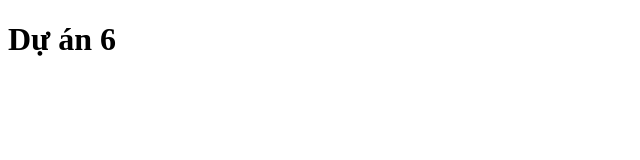
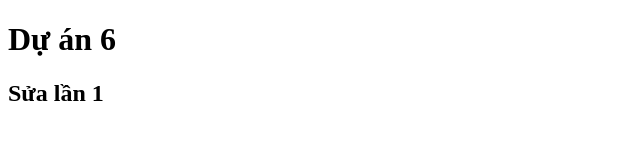
Before and after one commit to vuquang037979/duan6, a plain HTML site: page index.html in a window 1280 px wide. Shown: the whole page, without its empty margins (0-640 px from the left). Drawn offline with Linux system fonts and the light colour scheme.

Commit message:
1. Sửa lần 1

```diff
--- a/index.html
+++ b/index.html
@@ -7,5 +7,6 @@
   </head>
   <body>
     <h1>Dự án 6</h1>
+    <h2>Sửa lần 1</h2>
   </body>
 </html>
```
